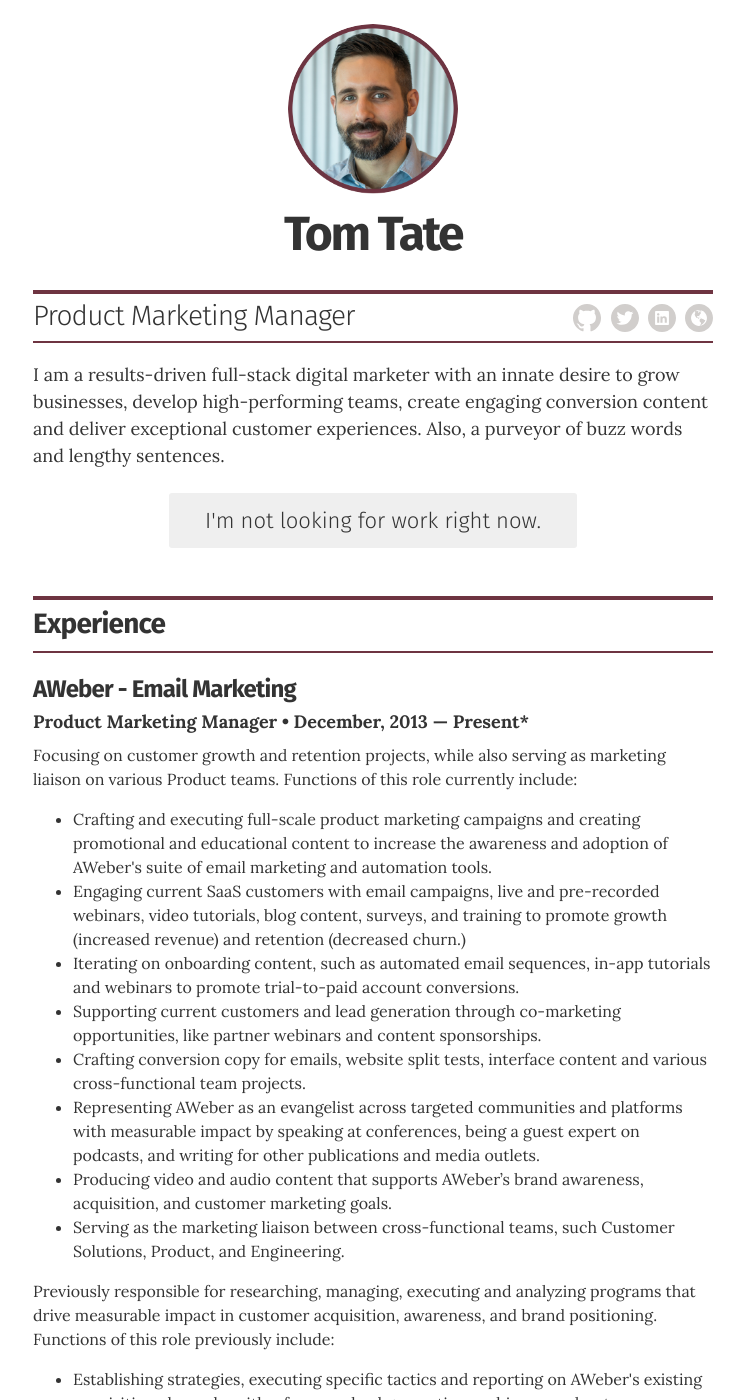
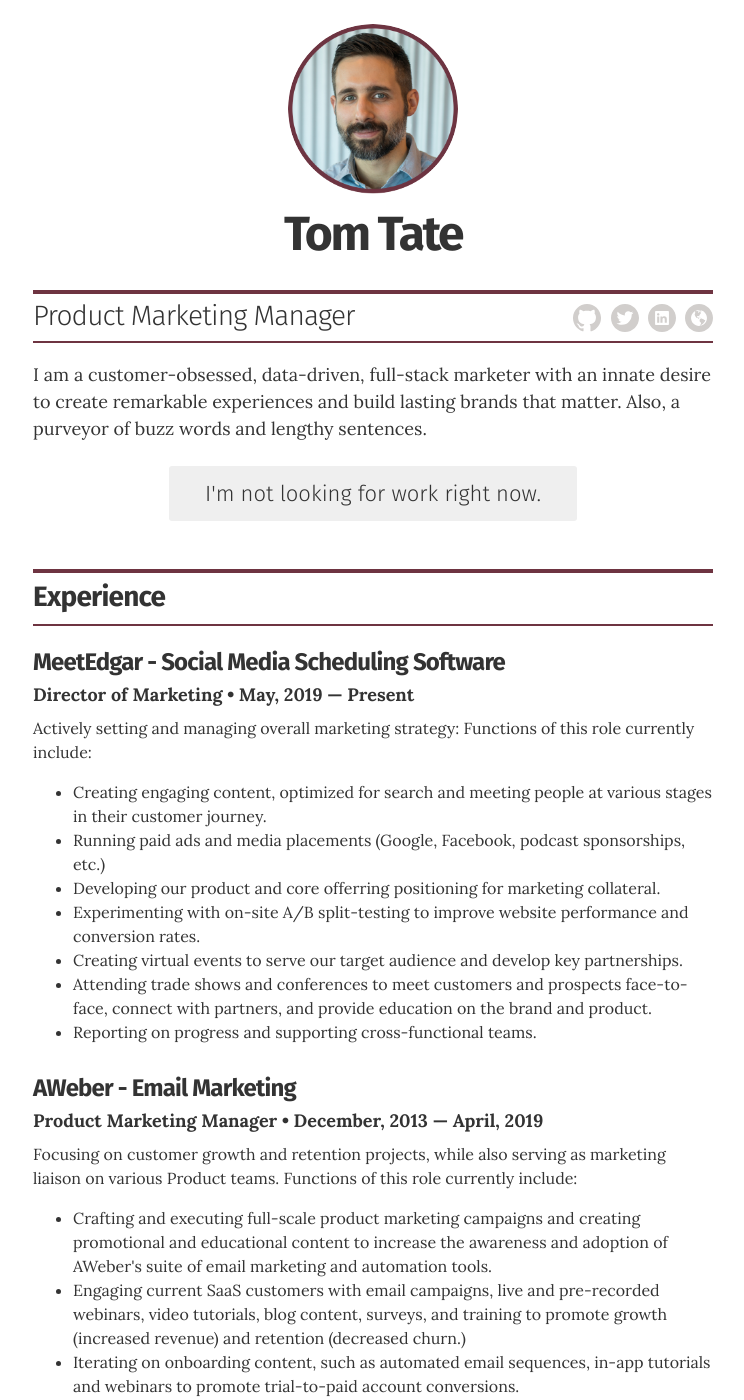
Before and after one commit to tnrt/tnrt-resume, a Jekyll site: the page built from index.html, in a window 1280 px wide and 1400 px high. Shown: the whole window, without its empty margins (267-1011 px from the left). Built offline with Jekyll 4.4.1, drawn with Linux system fonts in a browser that asks for light colours.

Commit message:
Update resume.html

```diff
--- a/_layouts/resume.html
+++ b/_layouts/resume.html
@@ -27,7 +27,7 @@
         </div>
 
         <div class="executive-summary">
-          <p>I am a results-driven full-stack digital marketer with an innate desire to grow businesses, develop high-performing teams, create engaging conversion content and deliver exceptional customer experiences. Also, a purveyor of buzz words and lengthy sentences.</p>
+          <p>I am a customer-obsessed, data-driven, full-stack marketer with an innate desire to create remarkable experiences and build lasting brands that matter. Also, a purveyor of buzz words and lengthy sentences.</p>
         </div>
 
         {% if site.resume_looking_for_work == 'yes' %}
@@ -47,9 +47,26 @@
         </header>
 
         <!-- Duplicate these resume-item elements and edit accordingly for each job you want to add here -->
+                <div class="resume-item">
+          <h3 class="resume-item-title">MeetEdgar - Social Media Scheduling Software</h3>
+          <h4 class="resume-item-details">Director of Marketing &bull; May, 2019 &mdash; Present</h4>
+          <p class="resume-item-copy">Actively setting and managing overall marketing strategy: Functions of this role currently include:</p>
+          <ul class="resume-item-list">
+            <li> Creating engaging content, optimized for search and meeting people at various stages in their customer journey.</li>
+            <li> Running paid ads and media placements (Google, Facebook, podcast sponsorships, etc.)</li>
+            <li> Developing our product and core offerring positioning for marketing collateral.</li>
+            <li> Experimenting with on-site A/B split-testing to improve website performance and conversion rates.</li>
+            <li> Creating virtual events to serve our target audience and develop key partnerships.</li>
+            <li> Attending trade shows and conferences to meet customers and prospects face-to-face, connect with partners, and provide education on the brand and product.</li>
+            <li> Reporting on progress and supporting cross-functional teams.</li>
+            </ul>
+
+        </div><!-- end of resume-item -->
+
+
         <div class="resume-item">
           <h3 class="resume-item-title">AWeber - Email Marketing</h3>
-          <h4 class="resume-item-details">Product Marketing Manager &bull; December, 2013 &mdash; Present*</h4>
+          <h4 class="resume-item-details">Product Marketing Manager &bull; December, 2013 &mdash; April, 2019</h4>
           <p class="resume-item-copy">Focusing on customer growth and retention projects, while also serving as marketing liaison on various Product teams. Functions of this role currently include:</p>
           <ul class="resume-item-list">
             <li>Crafting and executing full-scale product marketing campaigns and creating promotional and educational content to increase the awareness and adoption of AWeber's suite of email marketing and automation tools.</li>
```
